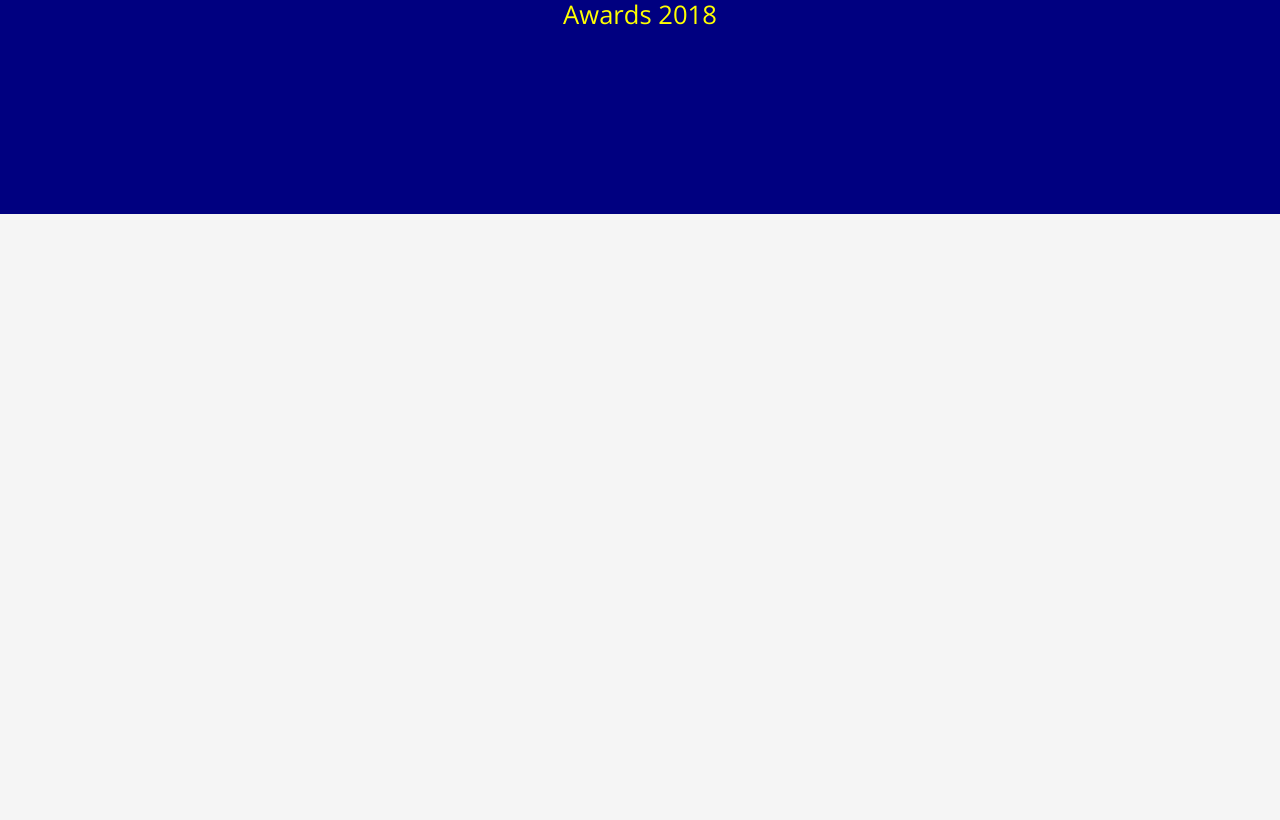
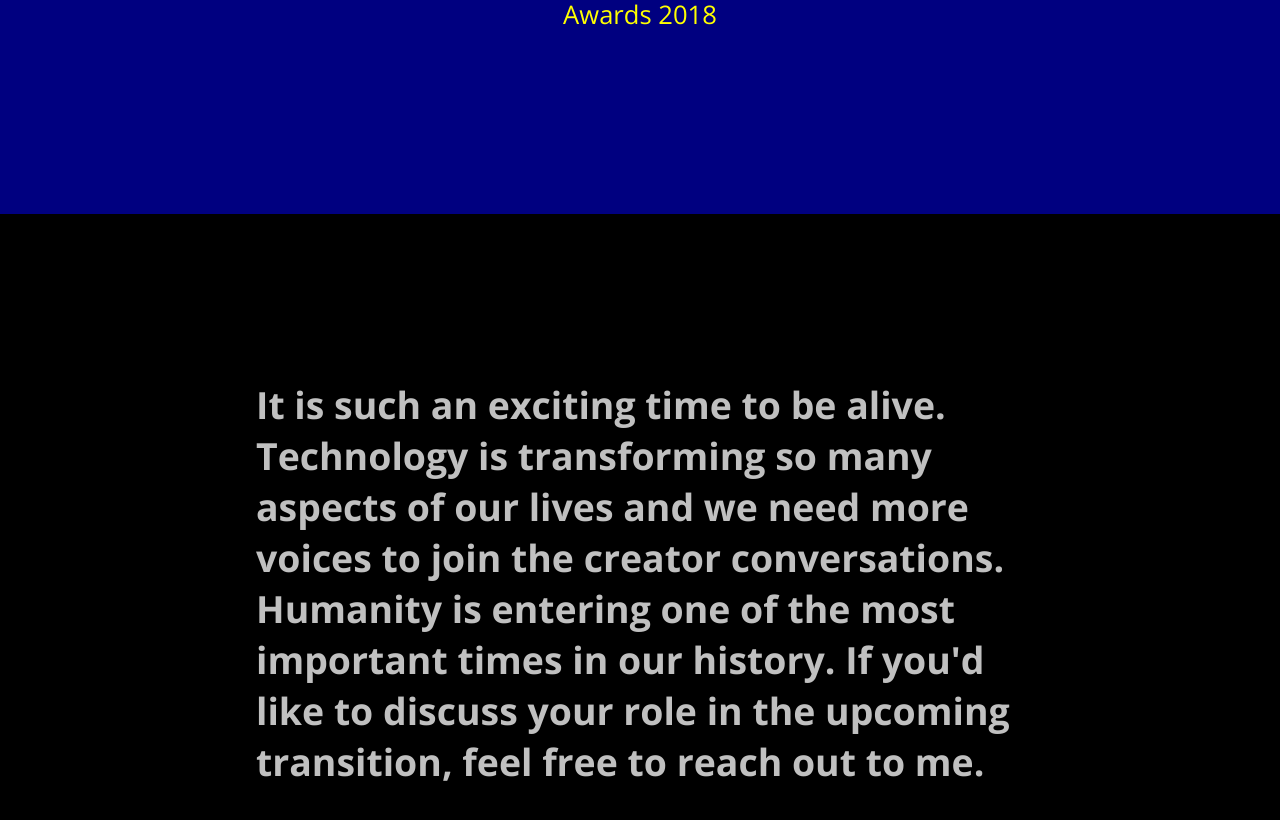
Before and after one commit to DakotaLMartinez/html-and-css-workshop, a plain HTML site: page index.html in a window 1280 px wide. Shown: the part 2434-3254 px from the top of the page. Before the commit the page ends 2648 px from the top, so only its background shows below. Drawn offline with nearby package versions, Linux system fonts and the light colour scheme.

Commit message:
add section about contact form

```diff
--- a/index.html
+++ b/index.html
@@ -34,7 +34,7 @@
       <p style="font-size: 0.9em;">Dakota is extremely grateful to get to work with so many amazing students at Flatiron school who are transforming themselves into the builders of the future.</p>
     </section>
 
-    <section id="photos" class="panel light-on-dark-skin bottom-margin-2">
+    <section id="photos" class="panel light-on-dark-skin">
       <h2 class="text-center no-top-margin">Photos</h1>
       <div class="one-third">
         <figure class="no-margin text-center">
@@ -73,11 +73,17 @@
         </figure>
       </div>
     </section>
+    <section class="panel silver-on-dark-blue-skin">
+      <h3>It is such an exciting time to be alive. Technology is transforming so many aspects of our lives and we need more voices to join the creator conversations. Humanity is entering one of the most important times in our history. If you'd like to discuss your role in the upcoming transition, feel free to reach out to me.</h3>
+    </section>
+
+    <section id="contact">
+
+        <script type="text/javascript" src="https://form.jotform.com/jsform/82148485277164"></script>
+    </section>
+
   </section>
 
-  <section id="contact">
-      <script type="text/javascript" src="https://form.jotform.com/jsform/82148485277164"></script>
-  </section>
 
   <!-- Scripts -->
   <script src="scripts/index.js"></script>
--- a/styles/index.processed.css
+++ b/styles/index.processed.css
@@ -23,6 +23,10 @@ body {
 .dark-on-light-skin {
   background: lightgoldenrodyellow;
   color: navy;
+}
+.silver-on-dark-blue-skin {
+  background: black;
+  color: silver;
 }
 
 /* font sizing */
```
